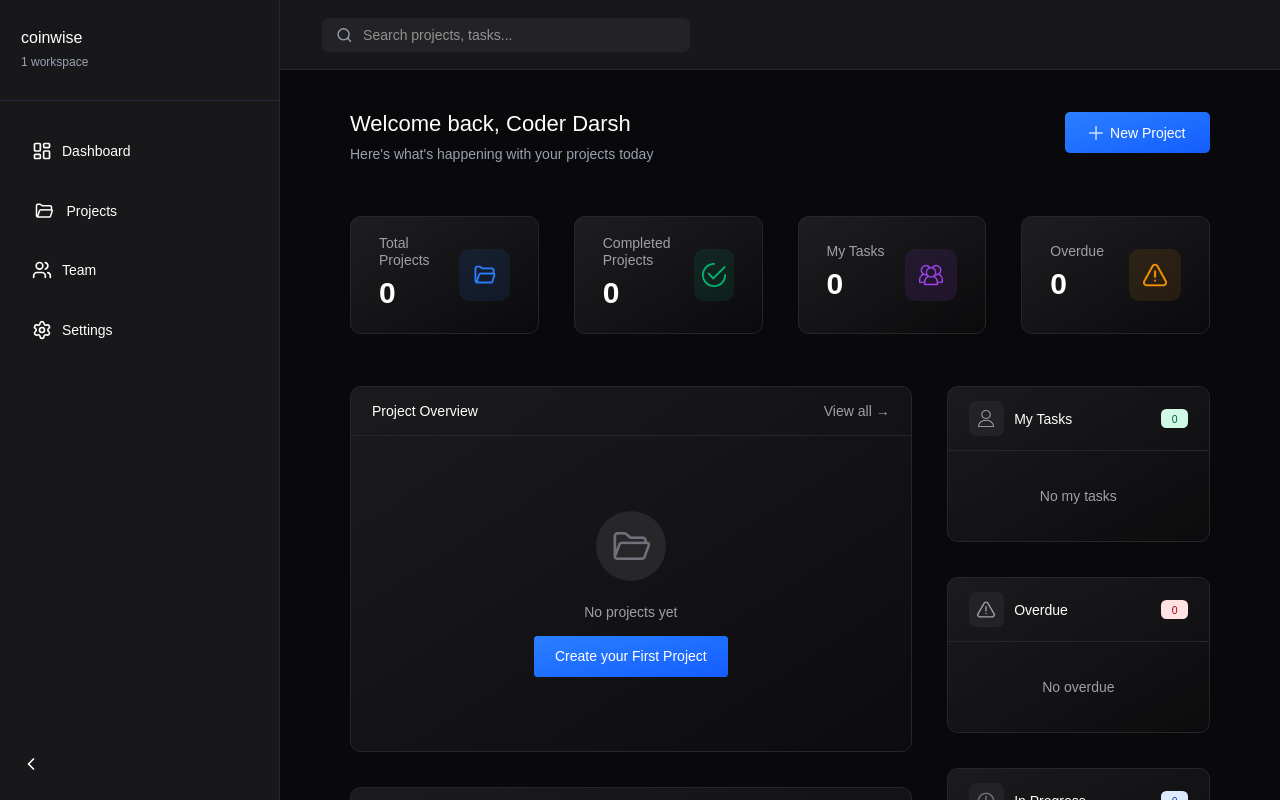
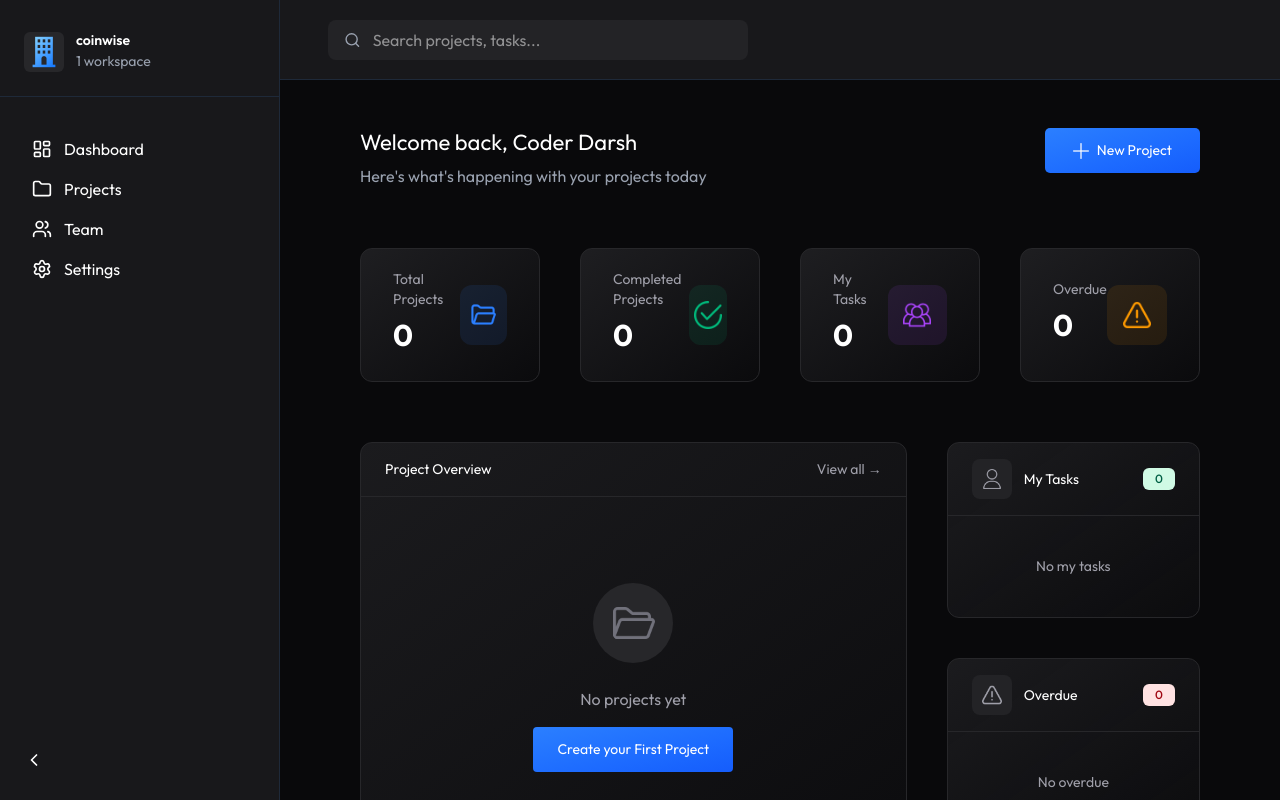
Before and after one commit to Darshan000234/TaskForge-App, a React (Vite) app in the folder Frontend/: page /user/dashboard in a window 1280 px wide. Shown: the top 800 px of the page. Built offline with nearby package versions, Linux system fonts and the light colour scheme; no server answers.

Commit message:
Nested Routing (using Layout Routes and Outlet)

```diff
--- a/Frontend/src/App.jsx
+++ b/Frontend/src/App.jsx
@@ -1,9 +1,13 @@
 import React from 'react'
-import {BrowserRouter as Router, Routes, Route} from 'react-router-dom'
-import {Toaster} from 'react-hot-toast'
+import { BrowserRouter as Router, Routes, Route } from 'react-router-dom'
+import { Toaster } from 'react-hot-toast'
 import Home from './components/Home.jsx'
 import Signup_login from './components/Signup_login.jsx'
-import Dashboard from './components/Dashboard/Dashboard.jsx'
+import DashboardLayout from "./components/DashboardLayout.jsx";
+import Dashboard from "./components/Dashboard_Component/Dashboard.jsx";
+import Projects from "./components/Dashboard_Component/Projects.jsx";
+import Team from "./components/Dashboard_Component/Team.jsx";
+import Settings from "./components/Dashboard_Component/Settings.jsx";
 
 const App = () => {
   return (
@@ -12,7 +16,7 @@ const App = () => {
         position="top-right"
         toastOptions={{
           duration: 3000,
-          style:{
+          style: {
             background: '#1f2937',
             color: '#f9fafb',
             fontSize: '14px',
@@ -25,7 +29,12 @@ const App = () => {
       <Routes>
         <Route path='/' element={<Home />} />
         <Route path='/Signup_login' element={<Signup_login />} />
-        <Route path='/user/Dashboard' element={<Dashboard />} />
+        <Route path="/user/dashboard" element={<DashboardLayout />}>
+          <Route index element={<Dashboard />} />
+          <Route path="projects" element={<Projects />} />
+          <Route path="team" element={<Team />} />
+          <Route path="settings" element={<Settings />} />
+        </Route>
       </Routes>
     </Router>
   )
--- /dev/null
+++ b/Frontend/src/components/DashboardLayout.jsx
@@ -0,0 +1,116 @@
+import { useState } from "react";
+import {
+  LayoutDashboard,
+  Folder,
+  Users,
+  Settings,
+  ChevronLeft,
+  ChevronRight,
+  Search,
+} from "lucide-react";
+import { motion, AnimatePresence } from "framer-motion";
+import building from '../assets/img/building.png';
+import { Link, Outlet } from 'react-router-dom';
+
+const navItems = [
+  { icon: <LayoutDashboard size={20} />, label: "Dashboard",path:"/user/dashboard" },
+  { icon: <Folder size={20} />, label: "Projects",path: "/user/dashboard/projects"},
+  { icon: <Users size={20} />, label: "Team",path:"/user/dashboard/team" },
+  { icon: <Settings size={20} />, label: "Settings",path:"/user/dashboard/settings" },
+];
+
+const DashboardLayout = () => {
+  const [collapsed, setCollapsed] = useState(() => {
+    return localStorage.getItem("drawer") === "true";
+  });
+
+  const toggleDrawer = () => {
+    const newState = !collapsed;
+    setCollapsed(newState);
+    localStorage.setItem("drawer", newState);
+  };
+
+
+  return (
+    <div className="text-white min-h-screen flex">
+
+      {/* SIDEBAR */}
+      <motion.aside
+        initial={{ width: collapsed ? 120 : 280 }}
+        animate={{ width: collapsed ? 120 : 280 }}
+        transition={{ duration: 0.35 }}
+        className="fixed left-0 top-0 h-screen bg-[#18181b] border-r border-gray-800 flex flex-col"
+      >
+        <div className="mt-8 px-6 pb-6 border-b border-gray-800">
+          <AnimatePresence>
+            {!collapsed && (
+              <motion.div
+                initial={{ opacity: 0, x: -10 }}
+                animate={{ opacity: 1, x: 0 }}
+                exit={{ opacity: 0, x: -10 }}
+                className="flex items-center gap-3"
+              >
+                {/* Icon */}
+                <div className="w-10 h-10 bg-[#27272a] flex items-center justify-center rounded-md">
+                  <img className="w-8 h-8" src={building} alt="workspace" />
+                </div>
+
+                {/* Text */}
+                <div>
+                  <h1 className="text-[14px] leading-3.5 font-semibold text-white ">
+                    coinwise
+                  </h1>
+                  <p className="mt-1 text-[14px] text-gray-400 text-nowrap">
+                    1 workspace
+                  </p>
+                </div>
+              </motion.div>
+            )}
+          </AnimatePresence>
+        </div>
+
+
+        <nav className="flex-1 px-6 py-8 space-y-2">
+          {navItems.map((item, i) => (
+            <Link key={i} to={item.path}>
+              <motion.div
+                whileHover={{ scale: 1.02 }}
+                className="h-10 flex items-center gap-3 px-2 rounded-lg hover:bg-[#222225] cursor-pointer"
+              >
+                {item.icon}
+                {!collapsed && item.label}
+              </motion.div>
+            </Link>
+          ))}
+        </nav>
+
+        <div className="px-6 pb-6">
+          <button onClick={toggleDrawer}>
+            {collapsed ? <ChevronRight size={20} /> : <ChevronLeft size={20} />}
+          </button>
+        </div>
+      </motion.aside>
+
+      <motion.div
+        initial={{ marginLeft: collapsed ? 120 : 280 }}
+        animate={{ marginLeft: collapsed ? 120 : 280 }}
+        transition={{ duration: 0.35 }}
+        className="flex-1"
+      >
+        {/* NAVBAR */}
+        <div className="h-20 flex items-center justify-between px-12 border-b border-gray-800 bg-[#18181b] sticky top-0 z-10">
+          <div className="flex items-center gap-3 bg-[#232326] px-4 py-2 rounded-lg w-105 hover:border border-blue-400">
+            <Search size={18} className="text-gray-400" />
+            <input
+              placeholder="Search projects, tasks..."
+              className="bg-transparent outline-none w-full"
+            />
+          </div>
+        </div>
+        <Outlet/> {/* render child route here this is production based route handling*/}
+      </motion.div>
+    </div>
+  );
+}
+
+export default DashboardLayout;
--- a/Frontend/src/components/Dashboard/Dashboard.jsx
+++ b/Frontend/src/components/Dashboard_Component/Dashboard.jsx
@@ -1,34 +1,15 @@
-import { useState } from "react";
-import {
-  LayoutDashboard,
-  Folder,
-  Users,
-  Settings,
-  ChevronLeft,
-  ChevronRight,
-  Search,
-  Clock,
-} from "lucide-react";
-import { motion, AnimatePresence } from "framer-motion";
 import plus from '../../assets/img/plus.png';
 import folder from '../../assets/img/folder.png';
 import blue_folder from '../../assets/img/blue_folder.png';
 import checked from '../../assets/img/checked.png';
 import purple_team from '../../assets/img/purple_team.png';
 import orange_warn from '../../assets/img/orange_warn.png';
-import white_folder from '../../assets/img/white_folder.png'
 import user from '../../assets/img/user.png';
 import warning from '../../assets/img/warning.png';
 import clock from '../../assets/img/clock.png';
 
-const navItems = [
-  { icon: <LayoutDashboard size={20} />, label: "Dashboard" },
-  { icon: white_folder, label: "Projects", isImage: true },
-  { icon: <Users size={20} />, label: "Team" },
-  { icon: <Settings size={20} />, label: "Settings" },
-];
-
-const stats = [
+const Dashboard = () => {
+  const stats = [
   { title: "Total Projects", icon: blue_folder, cs: "rounded-xl bg-blue-500/10 bg-opacity-20", w: "w-8.5" },
   { title: "Completed Projects", icon: checked, cs: "rounded-xl bg-emerald-500/10 bg-opacity-20", w: "w-7" },
   { title: "My Tasks", icon: purple_team, cs: "rounded-xl bg-purple-500/10 bg-opacity-20", w: "w-7" },
@@ -40,77 +21,9 @@ const sideCards = [
   { title: "Overdue", cs: "bg-red-100 text-red-800 dark:bg-red-950 dark:text-red-400", src: warning },
   { title: "In Progress", cs: "bg-blue-100 text-blue-800 dark:bg-blue-950 dark:text-blue-400", src: clock },
 ];
-
-export default function Dashboard() {
-  const [collapsed, setCollapsed] = useState(false);
-
   return (
-    <div className="text-white min-h-screen flex">
-
-      {/* SIDEBAR */}
-      <motion.aside
-        animate={{ width: collapsed ? 120 : 280 }}
-        transition={{ duration: 0.35 }}
-        className="fixed left-0 top-0 h-screen bg-[#18181b] border-r border-gray-800 flex flex-col"
-      >
-        <div className="mt-8 px-6 pb-8 border-b border-gray-800">
-          <AnimatePresence>
-            {!collapsed && (
-              <motion.div
-                initial={{ opacity: 0, x: -10 }}
-                animate={{ opacity: 1, x: 0 }}
-                exit={{ opacity: 0, x: -10 }}
-              >
-                <h1 className="text-[16px]">coinwise</h1>
-                <p className="text-[12px] text-gray-400 mt-1">
-                  1 workspace
-                </p>
-              </motion.div>
-            )}
-          </AnimatePresence>
-        </div>
-
-        <nav className="flex-1 px-6 py-8 space-y-4">
-          {navItems.map((item, i) => (
-            <motion.div
-              key={i}
-              whileHover={{ scale: 1.02 }}
-              className="h-13 flex items-center gap-3 px-3 py-3 rounded-lg hover:bg-[#222225] cursor-pointer"
-            >
-              {item.isImage
-                ? <img className="w-7" src={item.icon} alt="" />
-                : item.icon
-              }
-              {!collapsed && item.label}
-            </motion.div>
-          ))}
-        </nav>
-
-        <div className="px-6 pb-6">
-          <button onClick={() => setCollapsed(!collapsed)}>
-            {collapsed ? <ChevronRight size={20} /> : <ChevronLeft size={20} />}
-          </button>
-        </div>
-      </motion.aside>
-
-      {/* MAIN */}
-      <motion.div
-        animate={{ marginLeft: collapsed ? 120 : 280 }}
-        transition={{ duration: 0.35 }}
-        className="flex-1"
-      >
-        {/* NAVBAR */}
-        <div className="h-20 flex items-center justify-between px-12 border-b border-gray-800 bg-[#18181b] sticky top-0 z-10">
-          <div className="flex items-center gap-3 bg-[#232326] px-4 py-2 rounded-lg w-105">
-            <Search size={18} className="text-gray-400" />
-            <input
-              placeholder="Search projects, tasks..."
-              className="bg-transparent outline-none w-full"
-            />
-          </div>
-        </div>
-
-        {/* CONTENT */}
+    <div>
+      {/* CONTENT */}
         <div className="px-20 pt-12 pb-16 space-y-15">
 
           {/* Header */}
@@ -273,9 +186,9 @@ export default function Dashboard() {
             </div>
 
           </div>
+        </div>
+    </div>
+  )
+}
 
-        </div>
-      </motion.div>
-    </div>
-  );
-}
+export default Dashboard;
--- /dev/null
+++ b/Frontend/src/components/Dashboard_Component/Projects.jsx
@@ -0,0 +1,9 @@
+import React from 'react'
+
+const Projects = () => {
+  return (
+    <div>Projects</div>
+  )
+}
+
+export default Projects
--- /dev/null
+++ b/Frontend/src/components/Dashboard_Component/Settings.jsx
@@ -0,0 +1,9 @@
+import React from 'react'
+
+const Settings = () => {
+  return (
+    <div>Settings</div>
+  )
+}
+
+export default Settings
--- /dev/null
+++ b/Frontend/src/components/Dashboard_Component/Team.jsx
@@ -0,0 +1,9 @@
+import React from 'react'
+
+const Team = () => {
+  return (
+    <div>Team</div>
+  )
+}
+
+export default Team
--- a/Frontend/src/index.css
+++ b/Frontend/src/index.css
@@ -1,18 +1,19 @@
+@import url('https://fonts.googleapis.com/css2?family=Outfit:wght@100..900&display=swap');
 @import "tailwindcss";
-@import url('https://fonts.googleapis.com/css2?family=Outfit:wght@400;500;600;700&display=swap');
 
 /* :root {
   --font-sans: ui-sans-serif, system-ui, sans-serif, "Apple Color Emoji",
                "Segoe UI Emoji", "Segoe UI Symbol", "Noto Color Emoji";
 } */
 
+@layer base {
+  body {
+    font-family: "Outfit";
+  }
+}
 html,body {
   background-color: #09090b;
   scroll-behavior: smooth;
-  font-family: 'Outfit', sans-serif;
-  font-weight: 400;
-  font-size: 14px;
-  line-height: 20px;
 }
 
 .rounded-img {
```
Also changed, not shown: Frontend/src/assets/img/building.png (added).
